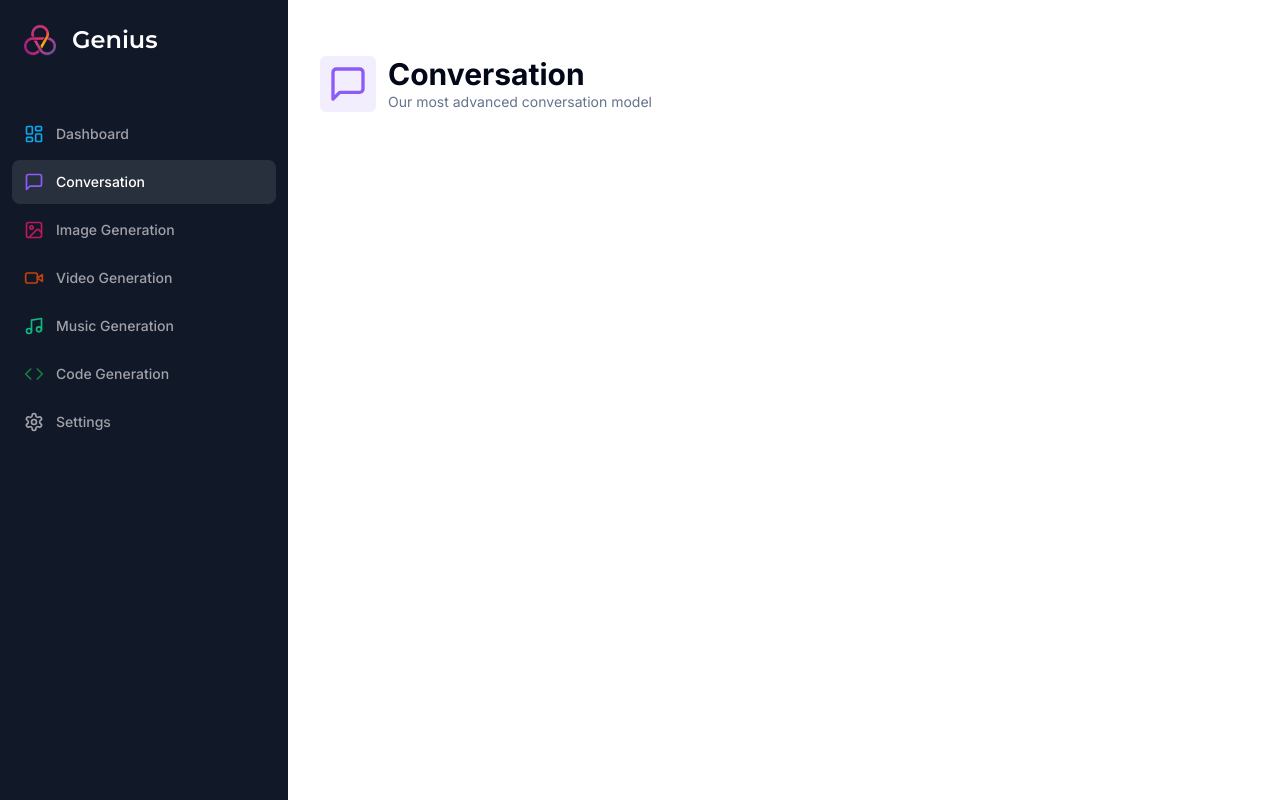
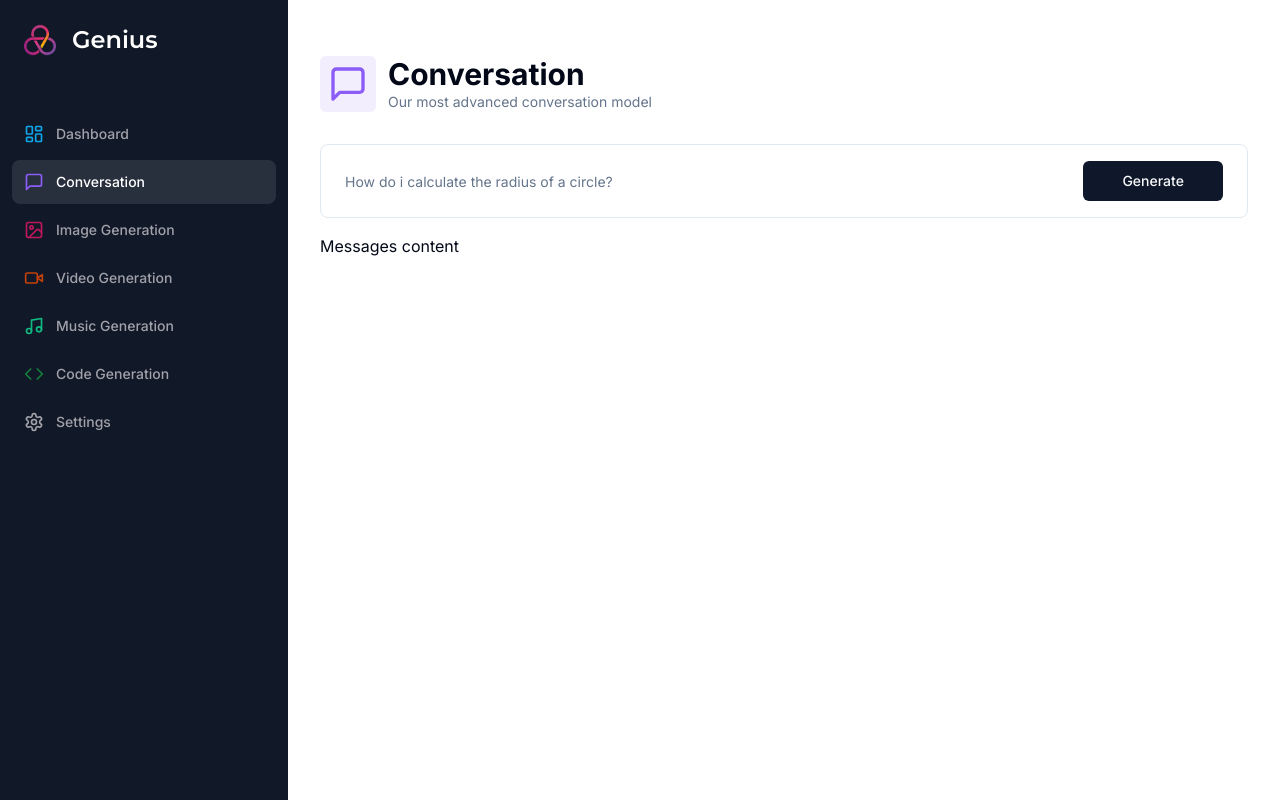
Before and after one commit to FahadAliSheikh/genius-sass, a Next.js app: page /conversation in a window 1280 px wide. Built offline with nearby package versions, Linux system fonts and the light colour scheme.

Commit message:
UI for conversation module added

```diff
--- /dev/null
+++ b/app/(dashboard)/(routes)/conversation/constants.ts
@@ -0,0 +1,5 @@
+import * as z from "zod";
+
+export const formSchema = z.object({
+  prompt: z.string().min(1, { message: "Prompt is required!" }),
+});
--- a/app/(dashboard)/(routes)/conversation/page.tsx
+++ b/app/(dashboard)/(routes)/conversation/page.tsx
@@ -1,8 +1,26 @@
+"use client";
+import * as z from "zod";
 import { MessageSquare } from "lucide-react";
 import { Heading } from "@/components/Heading";
 import React from "react";
+import { useForm } from "react-hook-form";
+import { zodResolver } from "@hookform/resolvers/zod";
+import { formSchema } from "./constants";
+import { Form, FormControl, FormField, FormItem } from "@/components/ui/form";
+import { Input } from "@/components/ui/input";
+import { Button } from "@/components/ui/button";
 
 const Conversation = () => {
+  const form = useForm<z.infer<typeof formSchema>>({
+    resolver: zodResolver(formSchema),
+    defaultValues: {
+      prompt: "",
+    },
+  });
+  const isLoading = form.formState.isSubmitting;
+  const onSubmit = async (values: z.infer<typeof formSchema>) => {
+    console.log(values);
+  };
   return (
     <div>
       <Heading
@@ -12,7 +30,39 @@
         iconColor="text-violet-500"
         bgColor="bg-violet-500/10"
       />
-      <div className="px-4 lg:px-8"></div>
+      <div className="px-4 lg:px-8">
+        <div>
+          <Form {...form}>
+            <form
+              onSubmit={form.handleSubmit(onSubmit)}
+              className="rounded-lg border w-full p-4 px-3 md:px-6 focus-within:shadow-sm grid grid-cols-12 gap-2"
+            >
+              <FormField
+                name="prompt"
+                render={({ field }) => (
+                  <FormItem className="col-span-12 lg:col-span-10">
+                    <FormControl className="m-0 p-0">
+                      <Input
+                        className="border-0  outline-none focus-visible:ring-0 focus-visible:ring-transparent"
+                        disabled={isLoading}
+                        placeholder="How do i calculate the radius of a circle?"
+                        {...field}
+                      />
+                    </FormControl>
+                  </FormItem>
+                )}
+              />
+              <Button
+                className="col-span-12 lg:col-span-2 w-full "
+                disabled={isLoading}
+              >
+                Generate
+              </Button>
+            </form>
+          </Form>
+        </div>
+        <div className="space-y-4 mt-4">Messages content</div>
+      </div>
     </div>
   );
 };
--- /dev/null
+++ b/components/ui/input.tsx
@@ -0,0 +1,25 @@
+import * as React from "react"
+
+import { cn } from "@/lib/utils"
+
+export interface InputProps
+  extends React.InputHTMLAttributes<HTMLInputElement> {}
+
+const Input = React.forwardRef<HTMLInputElement, InputProps>(
+  ({ className, type, ...props }, ref) => {
+    return (
+      <input
+        type={type}
+        className={cn(
+          "flex h-10 w-full rounded-md border border-input bg-background px-3 py-2 text-sm ring-offset-background file:border-0 file:bg-transparent file:text-sm file:font-medium placeholder:text-muted-foreground focus-visible:outline-none focus-visible:ring-2 focus-visible:ring-ring focus-visible:ring-offset-2 disabled:cursor-not-allowed disabled:opacity-50",
+          className
+        )}
+        ref={ref}
+        {...props}
+      />
+    )
+  }
+)
+Input.displayName = "Input"
+
+export { Input }
```
